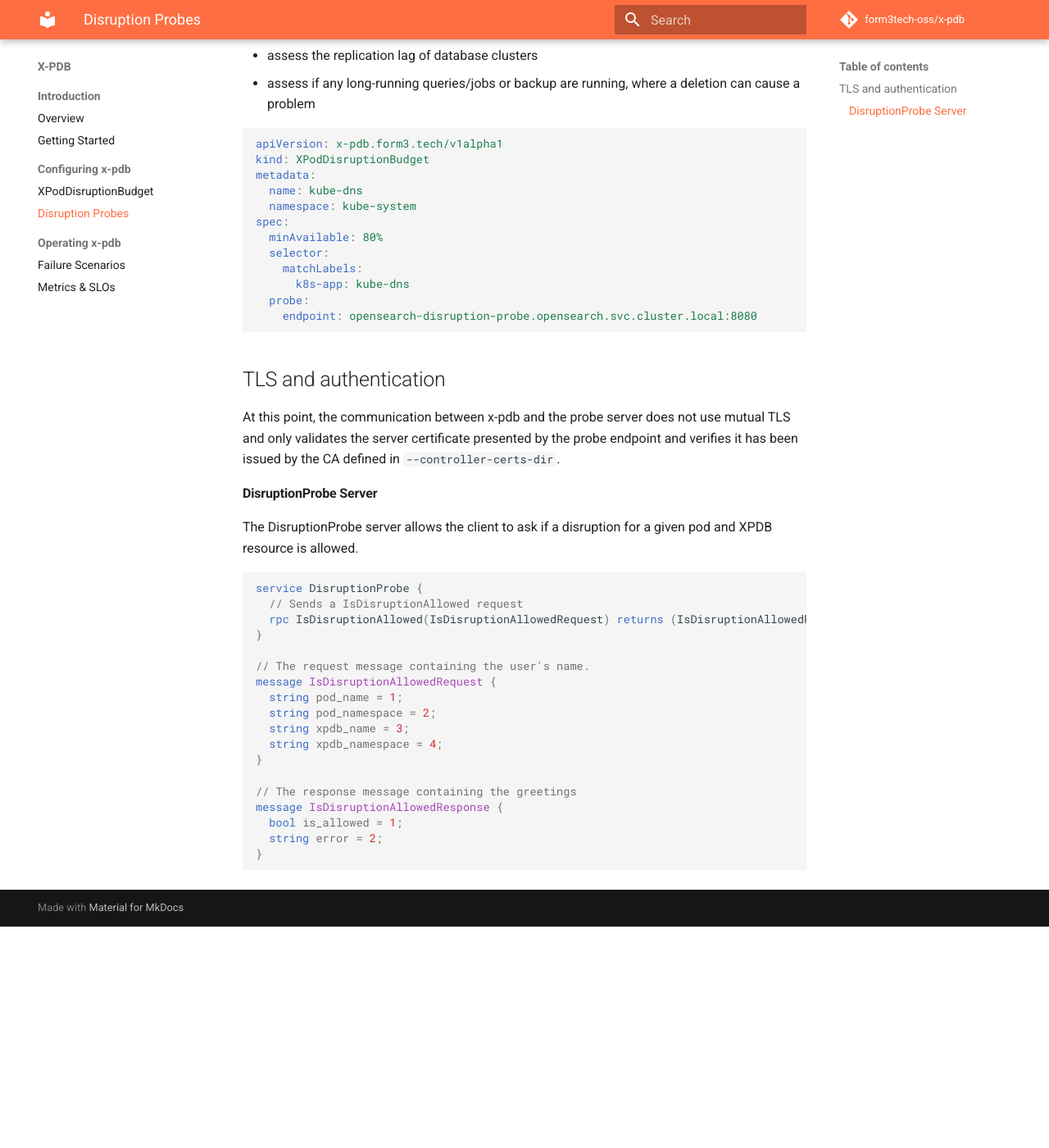
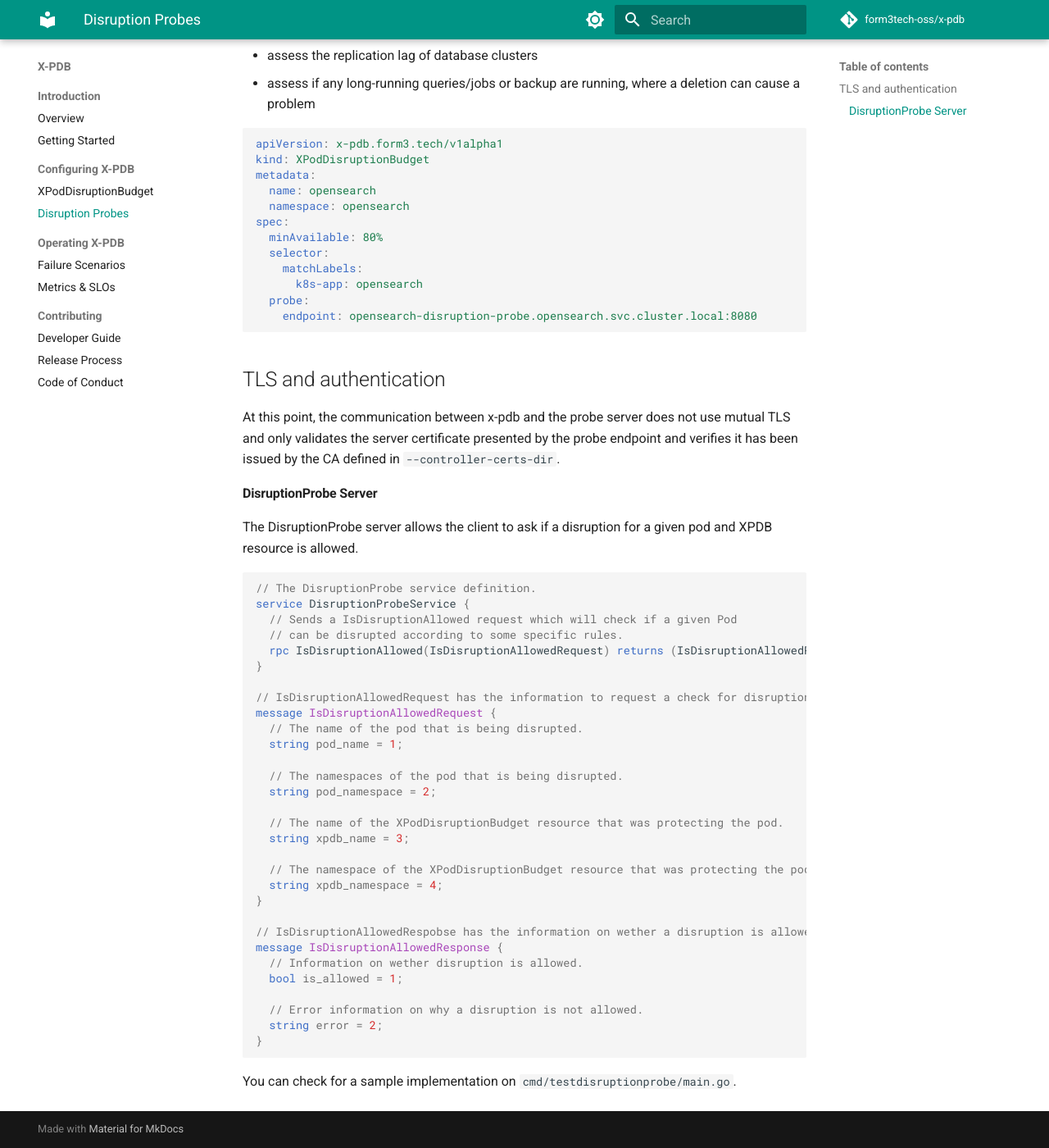
Before and after one commit to form3tech-oss/x-pdb, an MkDocs documentation site: the page built from docs/src/configuring-disruption-probes.md, in a window 1280 px wide and 1400 px high, scrolled down 595 px. Shown: the whole window at 82% size. Built offline with MkDocs 1.6.1 and Material for MkDocs 9.7.7, drawn with Linux system fonts in a browser that asks for light colours; comment, search, counter and statistics services are not loaded; before the commit the page ends 1725 px from its top, so only the background shows below that.

````diff
--- a/docs/mkdocs.yml
+++ b/docs/mkdocs.yml
@@ -52,10 +52,22 @@ theme:
     - navigation.sections
 
   palette:
-    primary: "deep orange"
-    accent: "indigo"
+    primary: custom
 
-  include_sidebar: true
+  palette:
+    # Palette toggle for light mode
+    - scheme: default
+      primary: teal
+      toggle:
+        icon: material/brightness-7
+        name: Switch to dark mode
+
+    # Palette toggle for dark mode
+    - scheme: slate
+      primary: teal
+      toggle:
+        icon: material/brightness-4
+        name: Switch to light mode
 
 plugins:
   - search
@@ -67,9 +79,13 @@ nav:
   - Introduction:
       - Overview: "index.md"
       - Getting Started: "getting-started.md"
-  - Configuring x-pdb:
+  - Configuring X-PDB:
       - XPodDisruptionBudget: "configuring-xpdb.md"
       - Disruption Probes: "configuring-disruption-probes.md"
-  - Operating x-pdb:
+  - Operating X-PDB:
       - Failure Scenarios: "failure-scenarios.md"
       - Metrics & SLOs: "metrics-slos.md"
+  - Contributing:
+      - Developer Guide: "developer-guide.md"
+      - Release Process: "release.md"
+      - Code of Conduct: "code-of-conduct.md"
--- a/docs/src/configuring-disruption-probes.md
+++ b/docs/src/configuring-disruption-probes.md
@@ -23,13 +23,13 @@ Example use-cases:
 apiVersion: x-pdb.form3.tech/v1alpha1
 kind: XPodDisruptionBudget
 metadata:
-  name: kube-dns
-  namespace: kube-system
+  name: opensearch
+  namespace: opensearch
 spec:
   minAvailable: 80%
   selector:
     matchLabels:
-      k8s-app: kube-dns
+      k8s-app: opensearch
   probe:
     endpoint: opensearch-disruption-probe.opensearch.svc.cluster.local:8080
 ```
@@ -43,23 +43,36 @@ At this point, the communication between x-pdb and the probe server does not use
 The DisruptionProbe server allows the client to ask if a disruption for a given pod and XPDB resource is allowed.
 
 ```proto
-service DisruptionProbe {
-  // Sends a IsDisruptionAllowed request
+// The DisruptionProbe service definition.
+service DisruptionProbeService {
+  // Sends a IsDisruptionAllowed request which will check if a given Pod
+  // can be disrupted according to some specific rules.
   rpc IsDisruptionAllowed(IsDisruptionAllowedRequest) returns (IsDisruptionAllowedResponse) {}
 }
 
-// The request message containing the user's name.
+// IsDisruptionAllowedRequest has the information to request a check for disruption.
 message IsDisruptionAllowedRequest {
+  // The name of the pod that is being disrupted.
   string pod_name = 1;
+
+  // The namespaces of the pod that is being disrupted.
   string pod_namespace = 2;
+
+  // The name of the XPodDisruptionBudget resource that was protecting the pod.
   string xpdb_name = 3;
+
+  // The namespace of the XPodDisruptionBudget resource that was protecting the pod.
   string xpdb_namespace = 4;
 }
 
-// The response message containing the greetings
+// IsDisruptionAllowedRespobse has the information on wether a disruption is allowed or not.
 message IsDisruptionAllowedResponse {
+  // Information on wether disruption is allowed.
   bool is_allowed = 1;
+
+  // Error information on why a disruption is not allowed.
   string error = 2;
 }
+```
 
-```
+You can check for a sample implementation on `cmd/testdisruptionprobe/main.go`.
````
Also changed, not shown: docs/src/code-of-conduct.md (added, +133 -0 lines), docs/src/developer-guide.md (added, +110 -0 lines), docs/src/release.md (added, +11 -0 lines), README.md, 11 other files.
